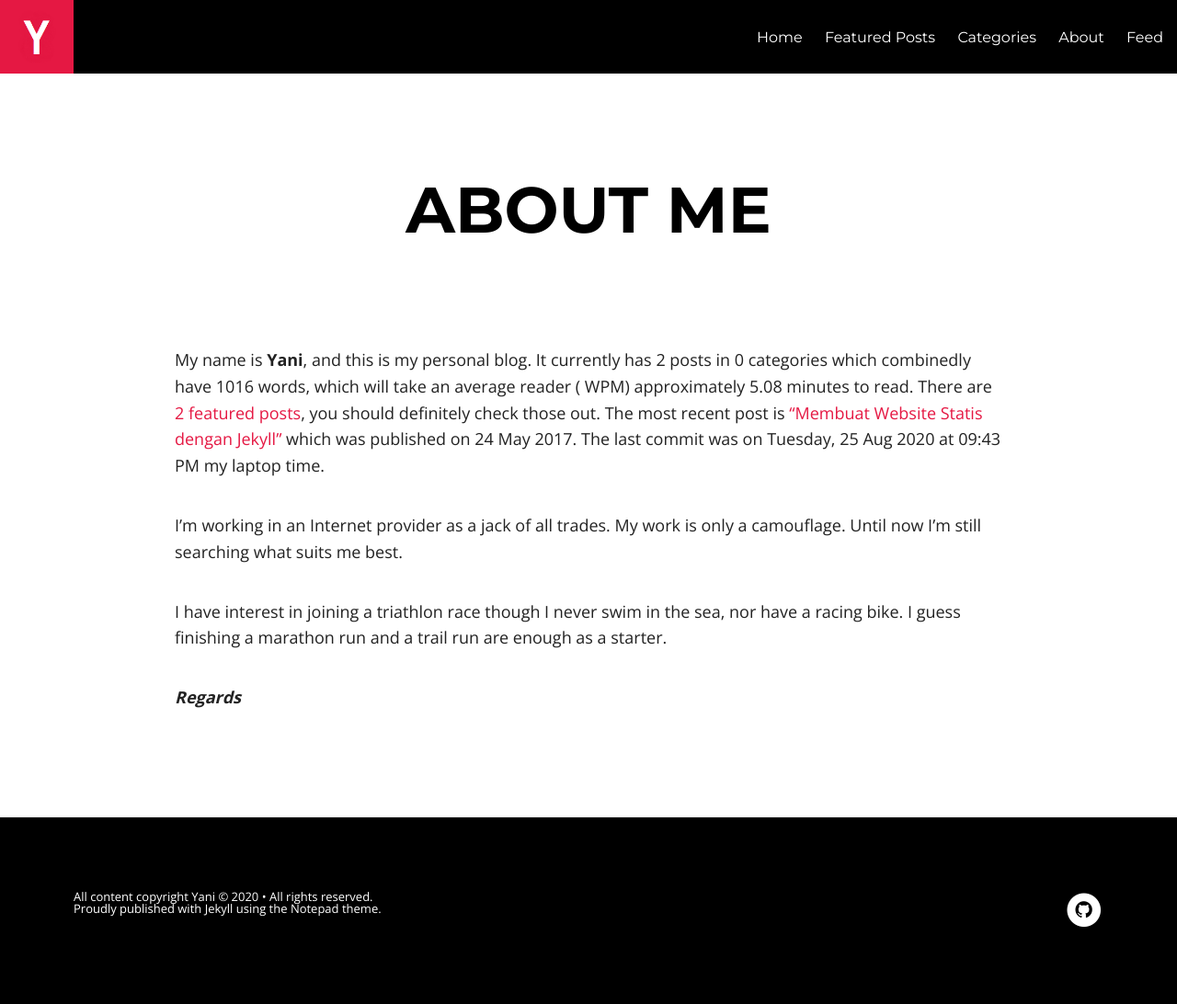
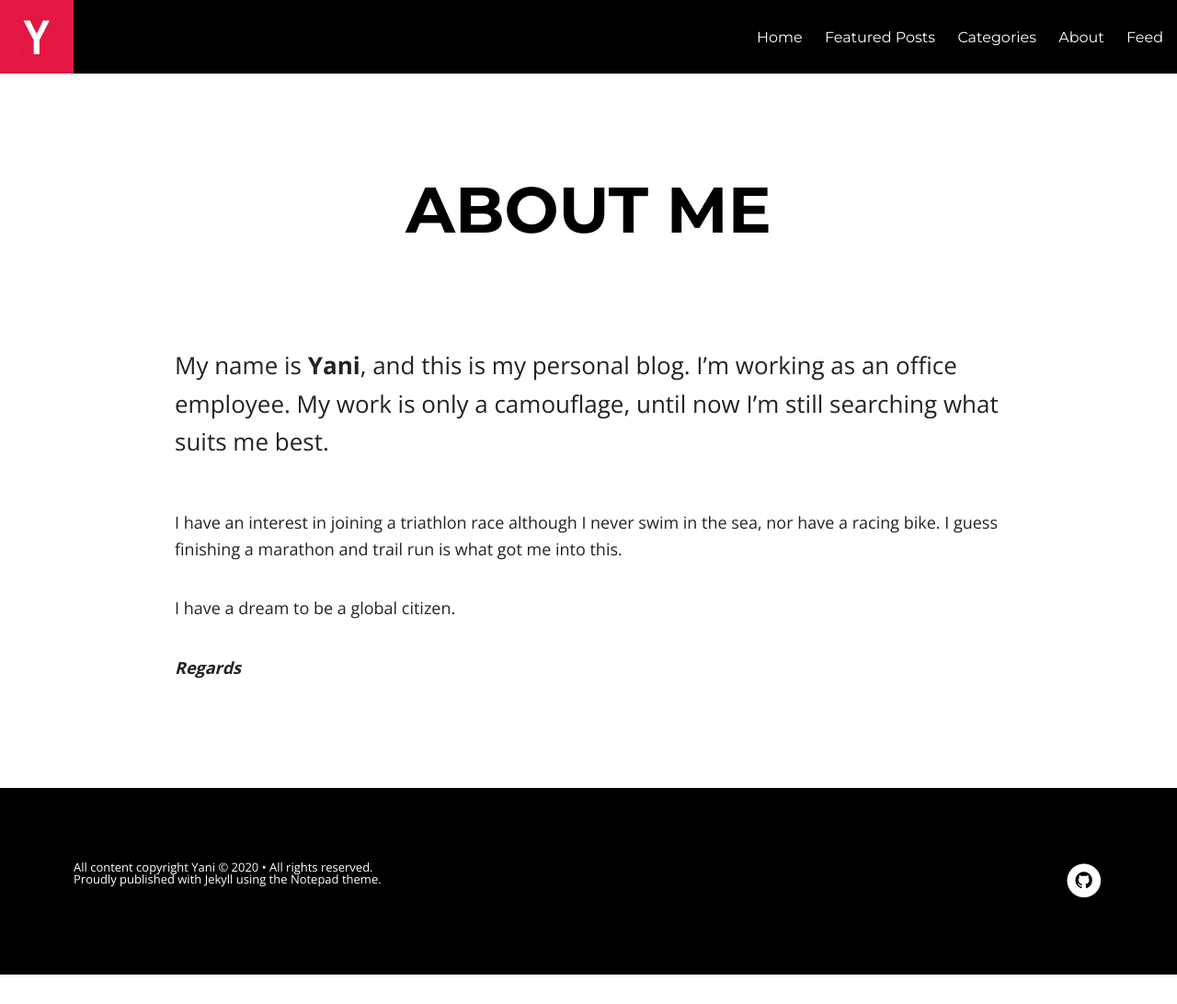
Before and after one commit to yanims/yanims.github.io, a Jekyll site: the page built from about.md, in a window 1280 px wide. Shown: the whole page at 92% size. Built offline with Jekyll 4.4.1, drawn with Linux system fonts in a browser that asks for light colours; nearby versions of some CDN libraries; after the commit the page ends 1060 px from its top, so only the background shows below that.

Commit message:
Update about.md

```diff
--- a/about.md
+++ b/about.md
@@ -6,32 +6,12 @@
 imagefeature:
 chart: true
 ---
-<figure>
 
-</figure>
+My name is **Yani**, and this is my personal blog. I'm working as an office employee. My work is only a camouflage, until now I'm still searching what suits me best.
 
-{% assign total_words = 0 %}
-{% assign total_readtime = 0 %}
-{% assign featuredcount = 0 %}
-{% assign statuscount = 0 %}
+I have an interest in joining a triathlon race although I never swim in the sea, nor have a racing bike. I guess finishing a marathon and trail run is what got me into this.
 
-{% for post in site.posts %}
-    {% assign post_words = post.content | strip_html | number_of_words %}
-    {% assign readtime = post_words | append: '.0' | divided_by:200 %}
-    {% assign total_words = total_words | plus: post_words %}
-    {% assign total_readtime = total_readtime | plus: readtime %}
-    {% if post.featured %}
-    {% assign featuredcount = featuredcount | plus: 1 %}
-    {% endif %}
-{% endfor %}
-
-
-My name is **Yani**, and this is my personal blog. It currently has {{ site.posts | size }} posts in {{ site.categories | size }} categories which combinedly have {{ total_words }} words, which will take an average reader ({{ site.wpm }} WPM) approximately <span class="time">{{ total_readtime }}</span> minutes to read. {% if featuredcount != 0 %}There are <a href="{{ site.url }}/featured">{{ featuredcount }} featured posts</a>, you should definitely check those out.{% endif %} The most recent post is {% for post in site.posts limit:1 %}{% if post.description %}<a href="{{ site.url }}{{ post.url }}" title="{{ post.description }}">"{{ post.title }}"</a>{% else %}<a href="{{ site.url }}{{ post.url }}" title="{{ post.description }}" title="Read more about {{ post.title }}">"{{ post.title }}"</a>{% endif %}{% endfor %} which was published on {% for post in site.posts limit:1 %}{% assign modifiedtime = post.modified | date: "%Y%m%d" %}{% assign posttime = post.date | date: "%Y%m%d" %}<time datetime="{{ post.date | date_to_xmlschema }}" class="post-time">{{ post.date | date: "%d %b %Y" }}</time>{% if post.modified %}{% if modifiedtime != posttime %} and last modified on <time datetime="{{ post.modified | date: "%Y-%m-%d" }}" itemprop="dateModified">{{ post.modified | date: "%d %b %Y" }}</time>{% endif %}{% endif %}{% endfor %}. The last commit was on {{ site.time | date: "%A, %d %b %Y" }} at {{ site.time | date: "%I:%M %p" }} my laptop time.
-
-I'm working in an Internet provider as a jack of all trades. My work is only a camouflage. Until now I'm still searching what suits me best.
-
-I have interest in joining a triathlon race though I never swim in the sea, nor have a racing bike. I guess finishing a marathon run and a trail run are enough as a starter.
-
+I have a dream to be a global citizen.
 
 
 ***Regards***
```
